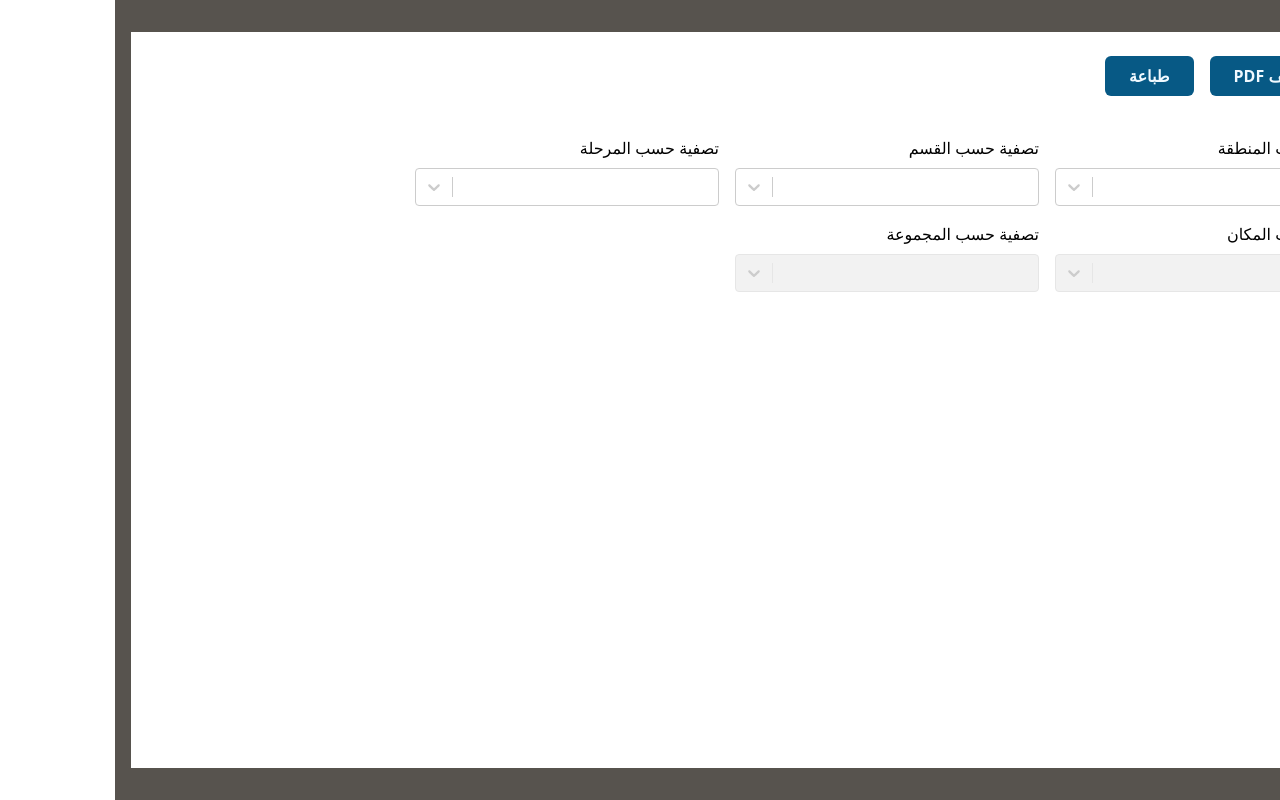
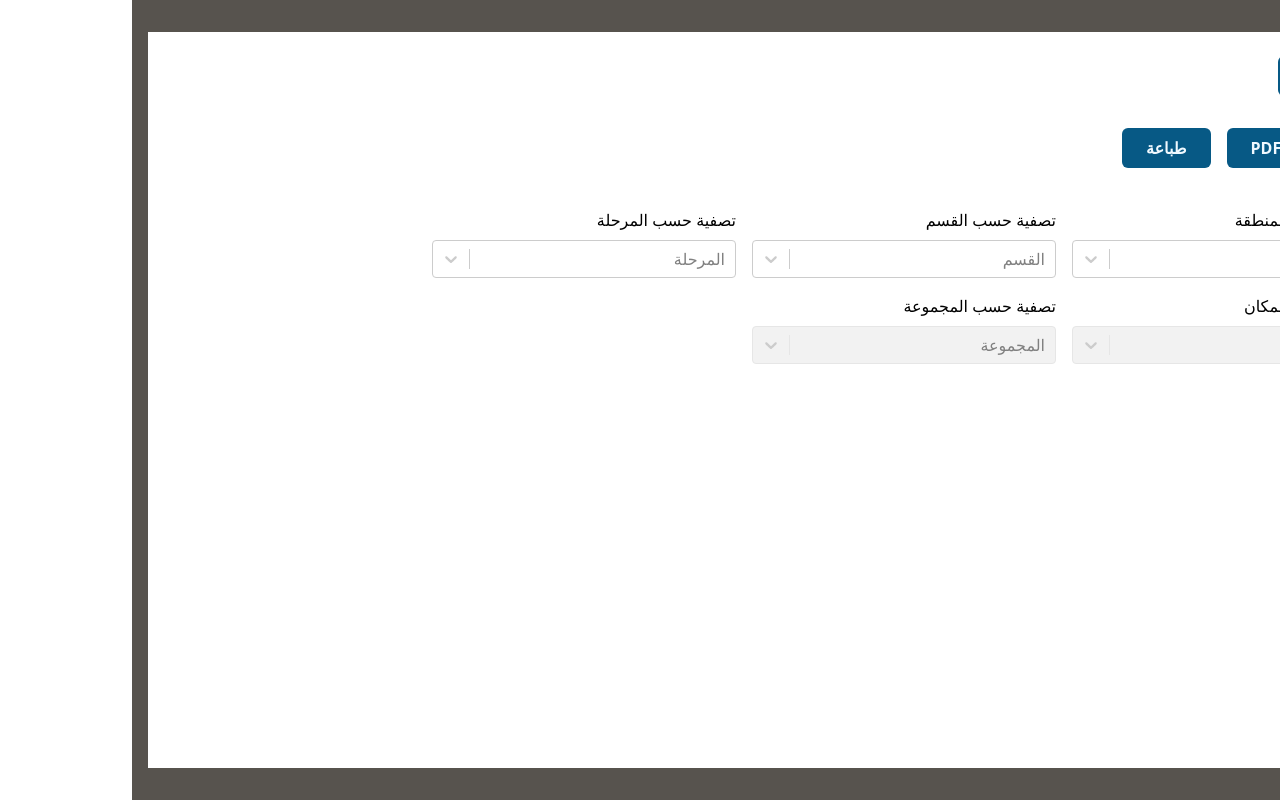
Before and after one commit to aty101/DashBoard, a React (Vite) app: page / in a window 1280 px wide. Built offline with nearby package versions, Linux system fonts and the light colour scheme; no server answers.

Commit message:
last changes pls pls pls

```diff
--- a/src/components/Filter.jsx
+++ b/src/components/Filter.jsx
@@ -1,5 +1,5 @@
 import Selector from "../components/Selector";
-function Filter({ setState, state, options }) {
+function Filter({ setState, state, options, mode }) {
   const { groupId, sectionId, cityId, placeId, stageId } = state;
   const {
     citiesOptions,
@@ -30,19 +30,22 @@ function Filter({ setState, state, options }) {
         val={cityId}
         options={citiesOptions}
         setter={(e) => handleSelect("cityId", e)}
-        label={"تصفية حسب المنطقة"}
+        placeholder={mode ? "المنطقة" : "region"}
+        label={mode ? "تصفية حسب المنطقة" : "Filter by region"}
       ></Selector>
       <Selector
         val={sectionId}
         options={sectionOptions}
         setter={(e) => handleSelect("sectionId", e)}
-        label={" تصفية حسب القسم"}
+        label={mode ? "تصفية حسب القسم" : "Filter by department"}
+        placeholder={mode ? "القسم" : "department"}
       ></Selector>
       <Selector
         val={stageId}
         options={stageOptions}
         setter={(e) => handleSelect("stageId", e)}
-        label={"تصفية حسب المرحلة"}
+        label={mode ? "تصفية حسب المرحلة" : "Filter by stage"}
+        placeholder={mode ? "المرحلة" : "stage"}
       ></Selector>
 
       {
@@ -50,8 +53,9 @@ function Filter({ setState, state, options }) {
           val={placeId}
           options={placeOptions}
           setter={(e) => handleSelect("placeId", e)}
-          label={"تصفية حسب المكان"}
+          label={mode ? "تصفية حسب المكان" : "Filter by location"}
           disabled={!(!!stageId && !!cityId && !!sectionId)}
+          placeholder={mode ? "المكان" : "location"}
         ></Selector>
       }
       <Selector
@@ -59,7 +63,8 @@ function Filter({ setState, state, options }) {
         val={groupId}
         options={groupOptions}
         setter={(e) => handleSelect("groupId", e)}
-        label={"تصفية حسب المجموعة"}
+        label={mode ? "تصفية حسب المجموعة" : "Filter by group"}
+        placeholder={mode ? "المجموعة" : "group"}
       ></Selector>
     </form>
   );
--- a/src/components/FilteredStudents.jsx
+++ b/src/components/FilteredStudents.jsx
@@ -1,7 +1,7 @@
 import Table from "./Table";
-function FilteredStudents({ filteredStudents, reference }) {
+function FilteredStudents({ filteredStudents, reference,mode }) {
   return !!filteredStudents && filteredStudents.length !== 0 ? (
-    <Table reference={reference} data={filteredStudents}></Table>
+    <Table mode={mode} reference={reference} data={filteredStudents}></Table>
   ) : null;
 }
 
--- /dev/null
+++ b/src/components/NavBar.jsx
@@ -0,0 +1,16 @@
+import Button from "./Button";
+function NavBar({ changeMode, mode }) {
+  function handleModeChange() {
+    changeMode((val) => !val);
+
+  }
+  return (
+    <nav >
+      <Button disabled={true} func={handleModeChange}>
+        {mode ? "English" : "العربية"}
+      </Button>
+    </nav>
+  );
+}
+
+export default NavBar;
--- a/src/components/Print.jsx
+++ b/src/components/Print.jsx
@@ -2,23 +2,23 @@ import { convertToPdf } from "../helper/pdf";
 import { useReactToPrint } from "react-to-print";
 import Button from "./Button";
 
-function Print({ reference, filteredStudents }) {
+function Print({ reference, filteredStudents, mode }) {
   const handleToPrint = useReactToPrint({
     content: () => reference?.current,
   });
   return (
-    <div className="flex justify-start items-center flex-wrap gap-4 ">
+    <div className="flex justify-self-start] items-center flex-wrap gap-4 ">
       <Button
         disabled={!!filteredStudents && filteredStudents?.length !== 0}
         func={() => convertToPdf(reference)}
       >
-        تصدير ملف PDF
+        {mode ? "تصدير ملف PDF" : "Export PDF file"}
       </Button>
       <Button
         disabled={!!filteredStudents && filteredStudents?.length !== 0}
         func={handleToPrint}
       >
-        طباعة
+        {mode ? "طباعة" : "Print"}
       </Button>
     </div>
   );
--- a/src/components/Selector.jsx
+++ b/src/components/Selector.jsx
@@ -1,7 +1,13 @@
-
 import Select from "react-select";
 
-export default function Selector({ options, setter, label, val, disabled }) {
+export default function Selector({
+  options,
+  setter,
+  label,
+  val,
+  disabled,
+  placeholder,
+}) {
   return (
     <div className="flex flex-col p-2 gap-2 w-80 min-h-10">
       <label className="text-right">{label}</label>
@@ -12,7 +18,7 @@ export default function Selector({ options, setter, label, val, disabled }) {
         onChange={(e) => {
           setter(e);
         }}
-        placeholder=""
+        placeholder={placeholder}
       />
     </div>
   );
--- a/src/components/Table.jsx
+++ b/src/components/Table.jsx
@@ -1,20 +1,20 @@
 import { PiPencilLineDuotone } from "react-icons/pi";
 import TabelHeadCell from "./TableHeadCell";
 
-function Table({ data, reference }) {
+function Table({ data, reference, mode }) {
   return (
     <table
       ref={reference}
-      dir="rtl"
+      dir={"rtl"}
       className="overflow-hidden rounded-t-lg table-auto mx-0 sm:mx-5 shadow-md print:mx-auto print:mt-36 print:w-[90%] "
     >
       <thead className="bg-sky-800 rounded-t-lg">
         <tr>
-          <TabelHeadCell>الاسم</TabelHeadCell>
-          <TabelHeadCell>اسم الكلية</TabelHeadCell>
-          <TabelHeadCell>الحالة</TabelHeadCell>
-          <TabelHeadCell>النظام</TabelHeadCell>
-          <TabelHeadCell>الاجراءات</TabelHeadCell>
+          <TabelHeadCell>{mode ? "الاسم" : "Name"}</TabelHeadCell>
+          <TabelHeadCell> {mode ? "الكلية" : "College"}</TabelHeadCell>
+          <TabelHeadCell>{mode ? "الحالة" : "Status"}</TabelHeadCell>
+          <TabelHeadCell>{mode ? "النظام" : "System"}</TabelHeadCell>
+          <TabelHeadCell>{mode ? "الاجراءات" : "Actions"}</TabelHeadCell>
         </tr>
       </thead>
       <tbody>
--- a/src/features/Student.jsx
+++ b/src/features/Student.jsx
@@ -1,4 +1,4 @@
-import { useRef, useState } from "react";
+import { useEffect, useRef, useState } from "react";
 
 import { useCities } from "../queries/useCities";
 import { useSections } from "../queries/useSections";
@@ -8,6 +8,7 @@ import { useStudentsData } from "../queries/useStudentsData";
 import Filter from "../components/Filter";
 import Print from "../components/Print";
 import FilteredStudents from "../components/FilteredStudents";
+import NavBar from "../components/NavBar";
 
 function Student() {
   const [state, setState] = useState({
@@ -17,6 +18,8 @@ function Student() {
     placeId: "",
     stageId: "",
   });
+  const [araEng, setAraEng] = useState(true);
+
   const ref = useRef("null");
   const { groupId, sectionId, cityId, placeId, stageId } = state;
 
@@ -49,9 +52,10 @@ function Student() {
   return (
     <div className="w-full h-[100dvh]  bg-stone-600 py-8 px-4">
       <div className="bg-white w-full h-full py-6 px-3 bg flex flex-col gap-3 lg:gap-8">
-        <Print reference={ref} filteredStudents={filteredStudents} />
-        <Filter options={options} setState={setState} state={state} />
-        <FilteredStudents filteredStudents={filteredStudents} reference={ref} />
+        <NavBar changeMode={setAraEng} mode={araEng} />
+        <Print mode={araEng} reference={ref} filteredStudents={filteredStudents} />
+        <Filter mode={araEng} options={options} setState={setState} state={state} />
+        <FilteredStudents mode={araEng} filteredStudents={filteredStudents} reference={ref} />
       </div>
     </div>
   );
```
